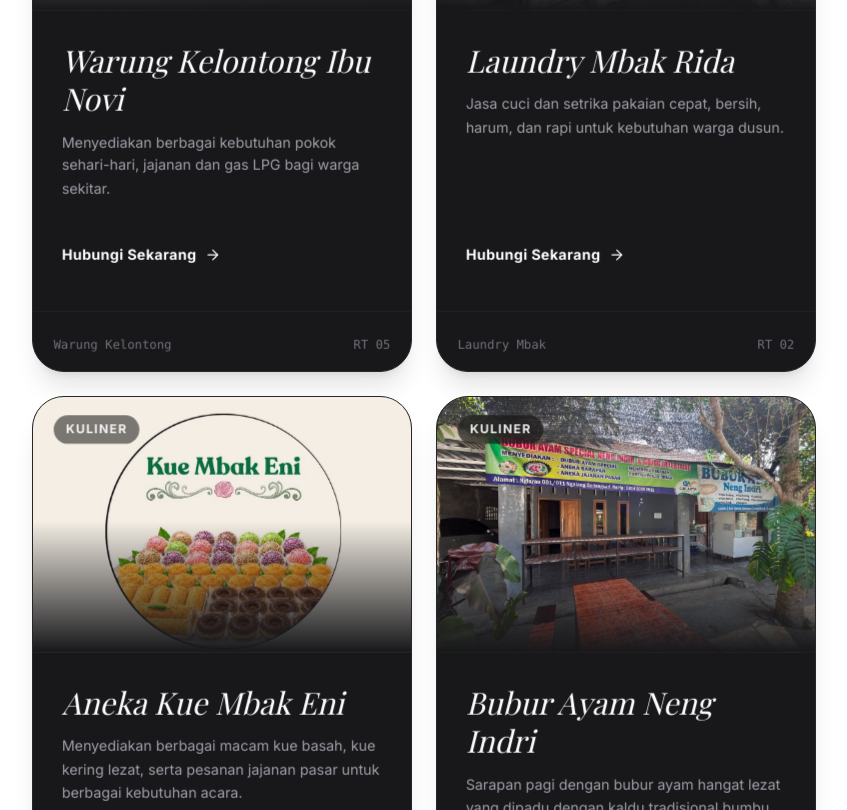
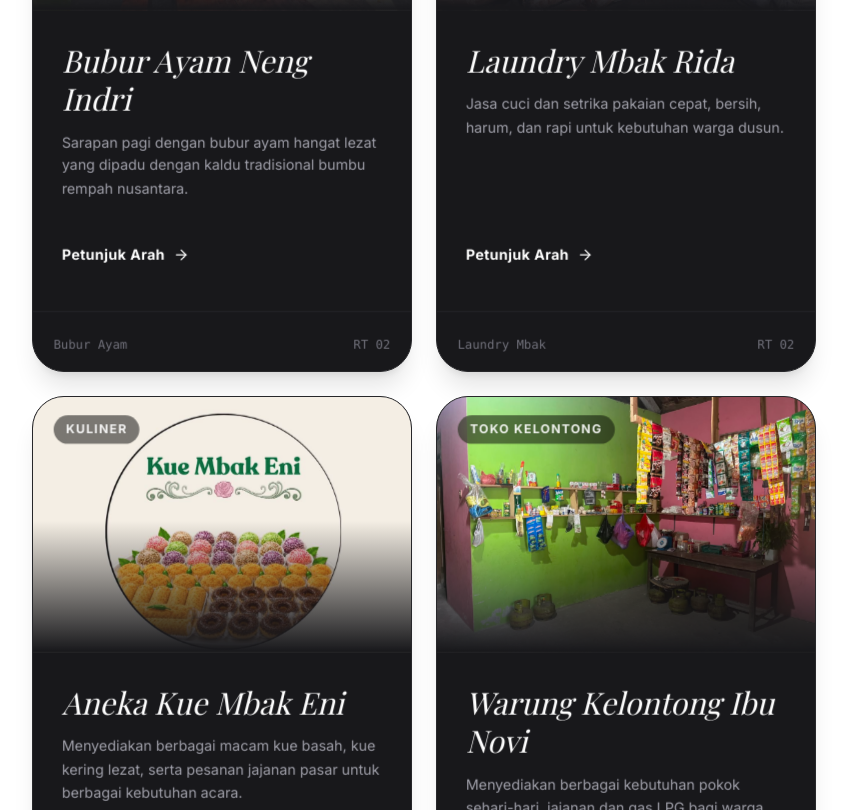
Before and after one commit to alfitocp27/WebNglaran, a React (Vite) app: page / in a window 1280 px wide. Shown: the part 5950-6760 px from the top of the page, without its empty margins (216-1063 px from the left). Built offline with nearby package versions, Linux system fonts and the light colour scheme; no server answers; a web font is replaced by a local one.

Commit message:
perbaikan card umkm

```diff
--- a/src/components/sections/UmkmSection.tsx
+++ b/src/components/sections/UmkmSection.tsx
@@ -37,8 +37,8 @@ export default function UmkmSection() {
               topText={item.category}
               description={item.description}
               imageUrl={item.imageUrl}
-              buttonText="Hubungi Sekarang"
-              buttonHref={item.whatsapp}
+              buttonText="Petunjuk Arah"
+              buttonHref={item.mapsUrl}
               footerLeft={item.title.split(' ').slice(0, 2).join(' ')}
               footerRight={item.location}
               hasVideo={item.hasVideo}
--- a/src/data/umkm.ts
+++ b/src/data/umkm.ts
@@ -7,19 +7,19 @@ import imgKueMbakEni from '../assets/umkm/umkm - kue mbak eni.png'
 
 export const umkmList: UmkmItem[] = [
   {
-    title: 'Warung Kelontong Ibu Novi',
-    category: 'Toko Kelontong',
-    description: 'Menyediakan berbagai kebutuhan pokok sehari-hari, jajanan dan gas LPG bagi warga sekitar.',
-    imageUrl: imgIbuNovi,
-    whatsapp: 'https://wa.me/6281234567890',
-    location: 'RT 05',
+    title: 'Bubur Ayam Neng Indri',
+    category: 'Kuliner',
+    description: 'Sarapan pagi dengan bubur ayam hangat lezat yang dipadu dengan kaldu tradisional bumbu rempah nusantara.',
+    imageUrl: imgBuburNengIndri,
+    mapsUrl: 'https://maps.app.goo.gl/eyMuSKAxqKzbxR6i7?g_st=ipc',
+    location: 'RT 02',
   },
   {
     title: 'Laundry Mbak Rida',
     category: 'Jasa',
     description: 'Jasa cuci dan setrika pakaian cepat, bersih, harum, dan rapi untuk kebutuhan warga dusun.',
     imageUrl: imgLaundryMbakRida,
-    whatsapp: 'https://wa.me/6281234567890',
+    mapsUrl: 'https://maps.app.goo.gl/kDtyWkjQevqyJWuf8?g_st=iw',
     location: 'RT 02',
   },
   {
@@ -27,15 +27,15 @@ export const umkmList: UmkmItem[] = [
     category: 'Kuliner',
     description: 'Menyediakan berbagai macam kue basah, kue kering lezat, serta pesanan jajanan pasar untuk berbagai kebutuhan acara.',
     imageUrl: imgKueMbakEni,
-    whatsapp: 'https://wa.me/6281234567890',
+    mapsUrl: 'https://maps.app.goo.gl/Hf1RVbq6RGLhJ7de7?g_st=ic',
     location: 'RT 05',
   },
   {
-    title: 'Bubur Ayam Neng Indri',
-    category: 'Kuliner',
-    description: 'Sarapan pagi dengan bubur ayam hangat lezat yang dipadu dengan kaldu tradisional bumbu rempah nusantara.',
-    imageUrl: imgBuburNengIndri,
-    whatsapp: 'https://wa.me/6281234567890',
-    location: 'RT 02',
+    title: 'Warung Kelontong Ibu Novi',
+    category: 'Toko Kelontong',
+    description: 'Menyediakan berbagai kebutuhan pokok sehari-hari, jajanan dan gas LPG bagi warga sekitar.',
+    imageUrl: imgIbuNovi,
+    mapsUrl: 'https://www.google.com/maps/search/?api=1&query=Warung+Kelontong+Ibu+Novi+Nglaran+Gedangsari+Gunungkidul',
+    location: 'RT 05',
   },
 ]
--- a/src/types/content.ts
+++ b/src/types/content.ts
@@ -29,7 +29,7 @@ export interface UmkmItem {
   category: string
   description: string
   imageUrl: string
-  whatsapp: string
+  mapsUrl: string
   location: string
   hasVideo?: boolean
   videoUrl?: string
```
